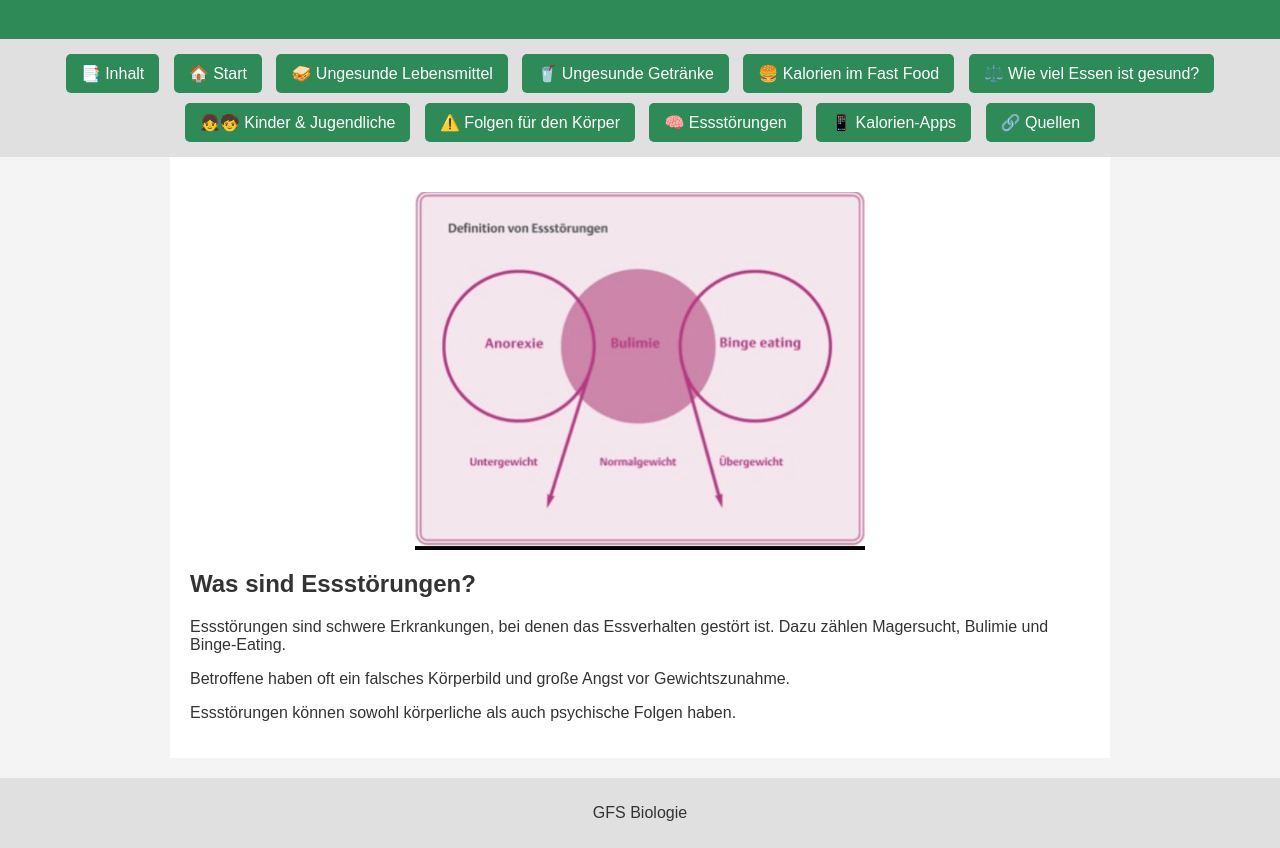
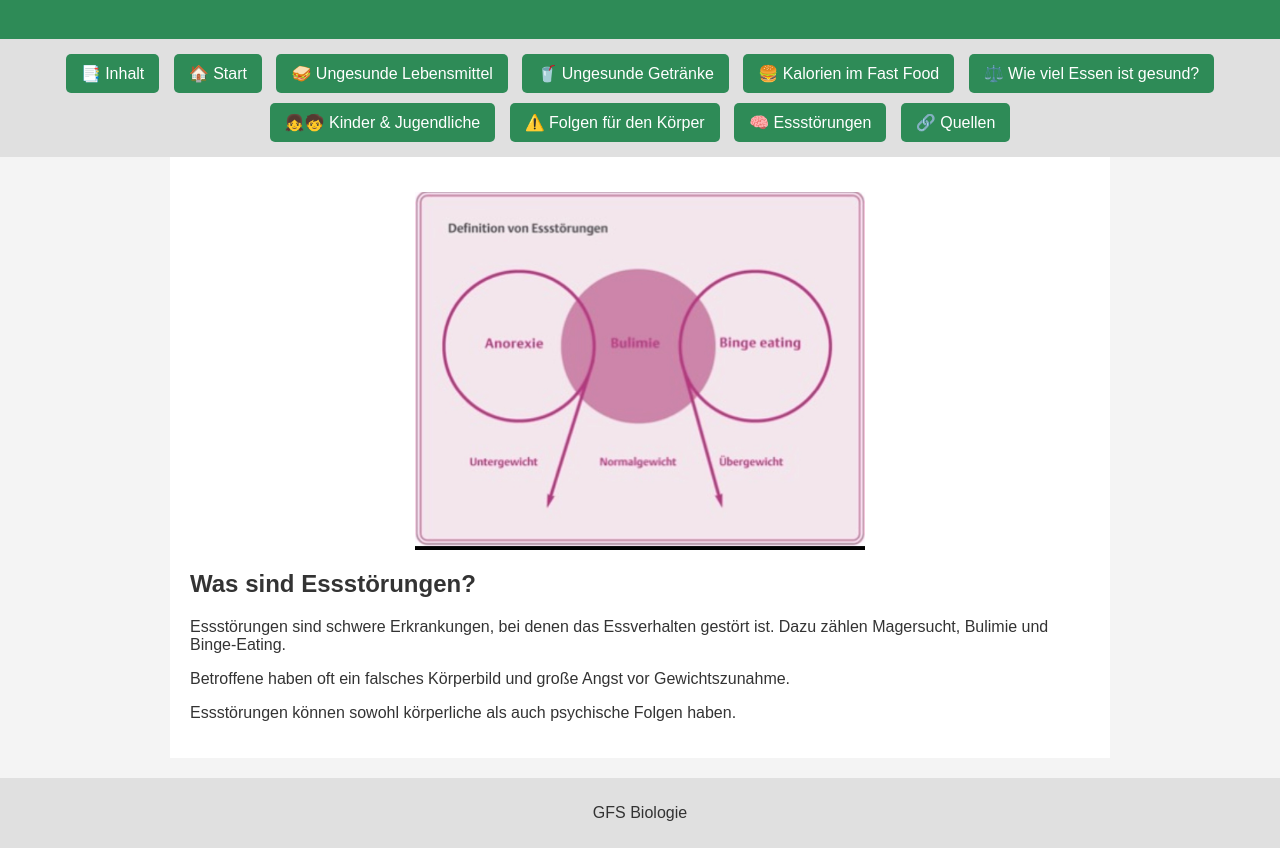
Before and after one commit to gfsbio2025/gfs-ernaehrung, a plain HTML site: page eating-disorder.html in a window 1280 px wide. Shown: the part 81-929 px from the top of the page. Drawn offline with Linux system fonts and the light colour scheme.

Commit message:
Remove link to Kalorien-Apps from navigation

```diff
--- a/eating-disorder.html
+++ b/eating-disorder.html
@@ -22,7 +22,6 @@
         <a class="button" href="teens.html">👧🧒 Kinder & Jugendliche</a>
         <a class="button" href="effects.html">⚠️ Folgen für den Körper</a>
         <a class="button" href="eating-disorder.html">🧠 Essstörungen</a>
-        <a class="button" href="apps.html">📱 Kalorien-Apps</a>
         <a class="button" href="sources.html">🔗 Quellen</a>
    </div>
 </nav>
```
